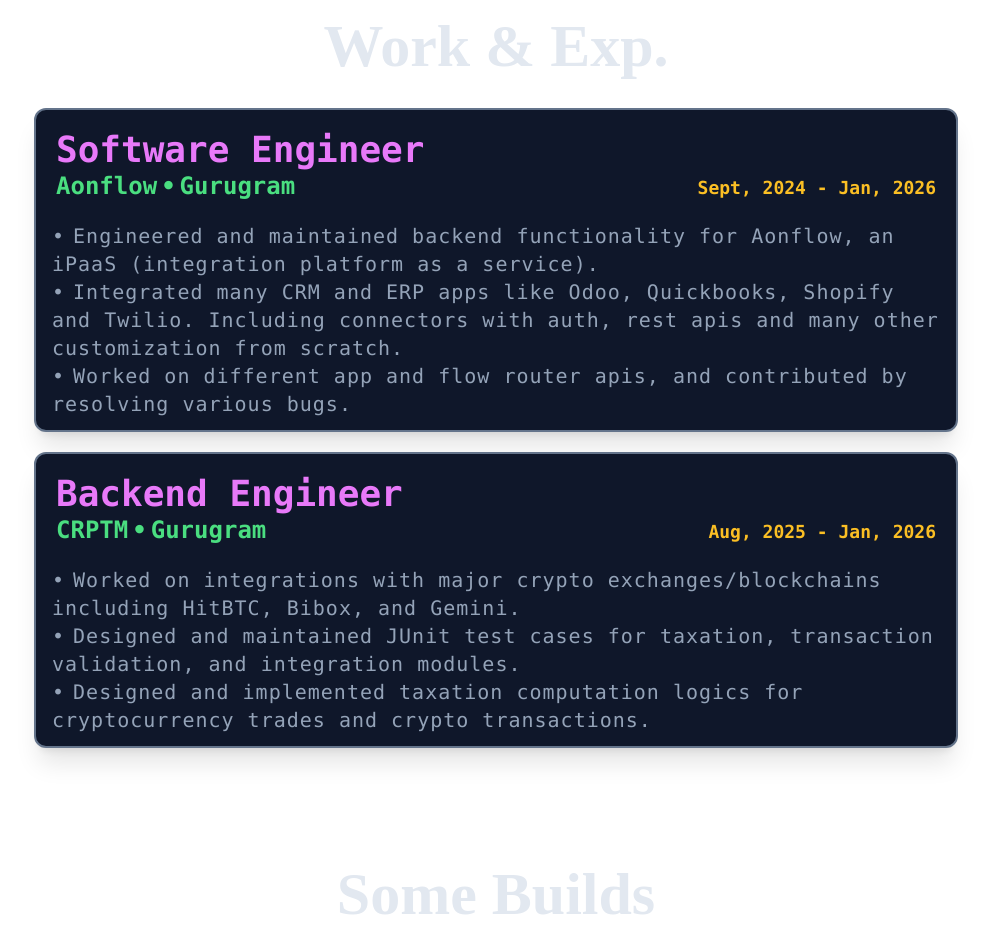
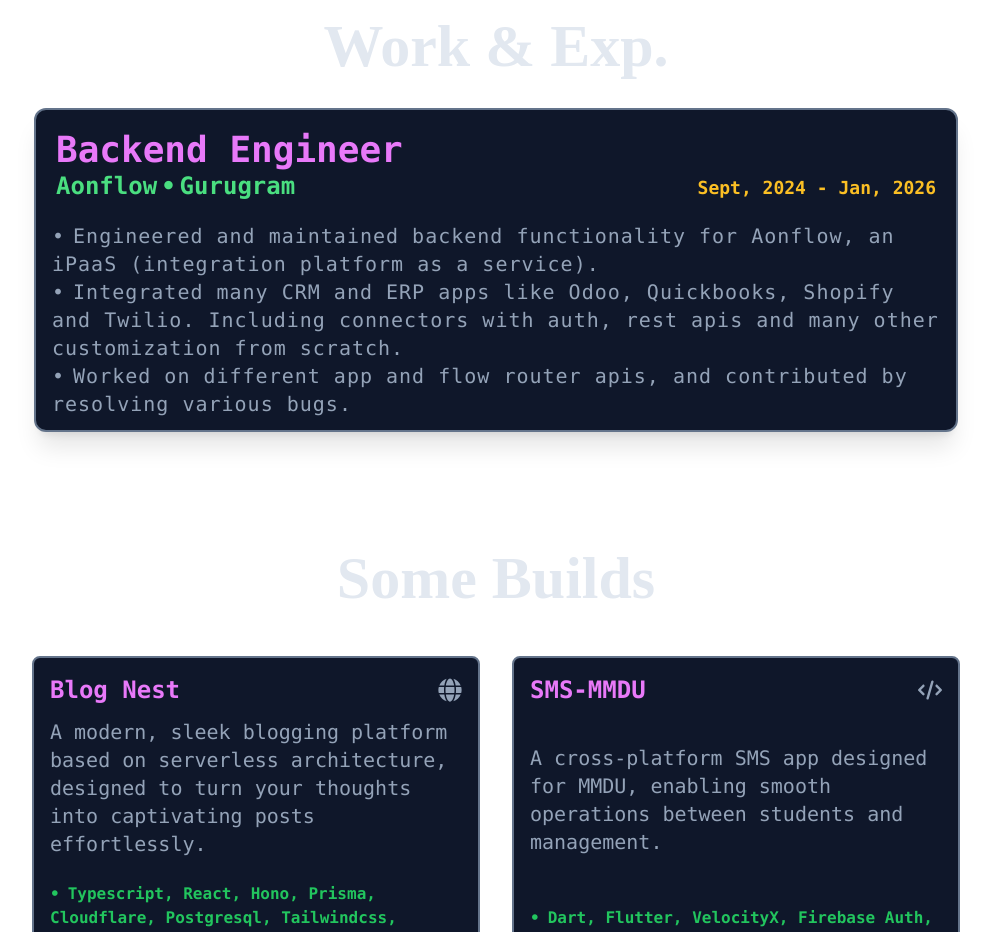
Before and after one commit to adityarawat45/My_Portfolio, a React (Vite) app: page / in a window 1280 px wide. Shown: the part 2100-3032 px from the top of the page, without its empty margins (144-1135 px from the left). Built offline with nearby package versions, Linux system fonts and the light colour scheme; no server answers; a web font is replaced by a local one.

Commit message:
Bye bye crptm

```diff
--- a/src/components/Work.jsx
+++ b/src/components/Work.jsx
@@ -7,17 +7,17 @@
         <div className='flex-col justify-center px-4 md:px-6'>
         <div className="text-4xl md:text-6xl font-tiny5 md:mt-24 md:mb-8 mt-8 text-center font-bold text-slate-200">Work & Exp.</div>
         {/* Aonflow */}
-        {<WorkTemplate profile={"Software Engineer"} org={"Aonflow"} Location={"Gurugram"} mode={"On-Site"} start={"Sept, 2024"} end={"Jan, 2026"}
+        {<WorkTemplate profile={"Backend Engineer"} org={"Aonflow"} Location={"Gurugram"} mode={"On-Site"} start={"Sept, 2024"} end={"Jan, 2026"}
         pointOne={"Engineered and maintained backend functionality for Aonflow, an iPaaS (integration platform as a service)."}
         pointTwo={"Integrated many CRM and ERP apps like Odoo, Quickbooks, Shopify and Twilio. Including connectors with auth, rest apis and many other customization from scratch."}
         pointThree={"Worked on different app and flow router apis, and contributed by resolving various bugs."}
         ></WorkTemplate>}
         {/* CRPTM */}
-        {<WorkTemplate profile={"Backend Engineer"} org={"CRPTM"} Location={"Gurugram"} mode={"On-Site"} start={"Aug, 2025"} end={"Jan, 2026"}
+        {/* {<WorkTemplate profile={"Backend Engineer"} org={"CRPTM"} Location={"Gurugram"} mode={"On-Site"} start={"Aug, 2025"} end={"Dec, 2025"}
         pointOne={"Worked on integrations with major crypto exchanges/blockchains including HitBTC, Bibox, and Gemini."}
         pointTwo={"Designed and maintained JUnit test cases for taxation, transaction validation, and integration modules."}
         pointThree={"Designed and implemented taxation computation logics for cryptocurrency trades and crypto transactions."}
-        ></WorkTemplate>}
+        ></WorkTemplate>} */}
         </div>
     </div>
   )
```
